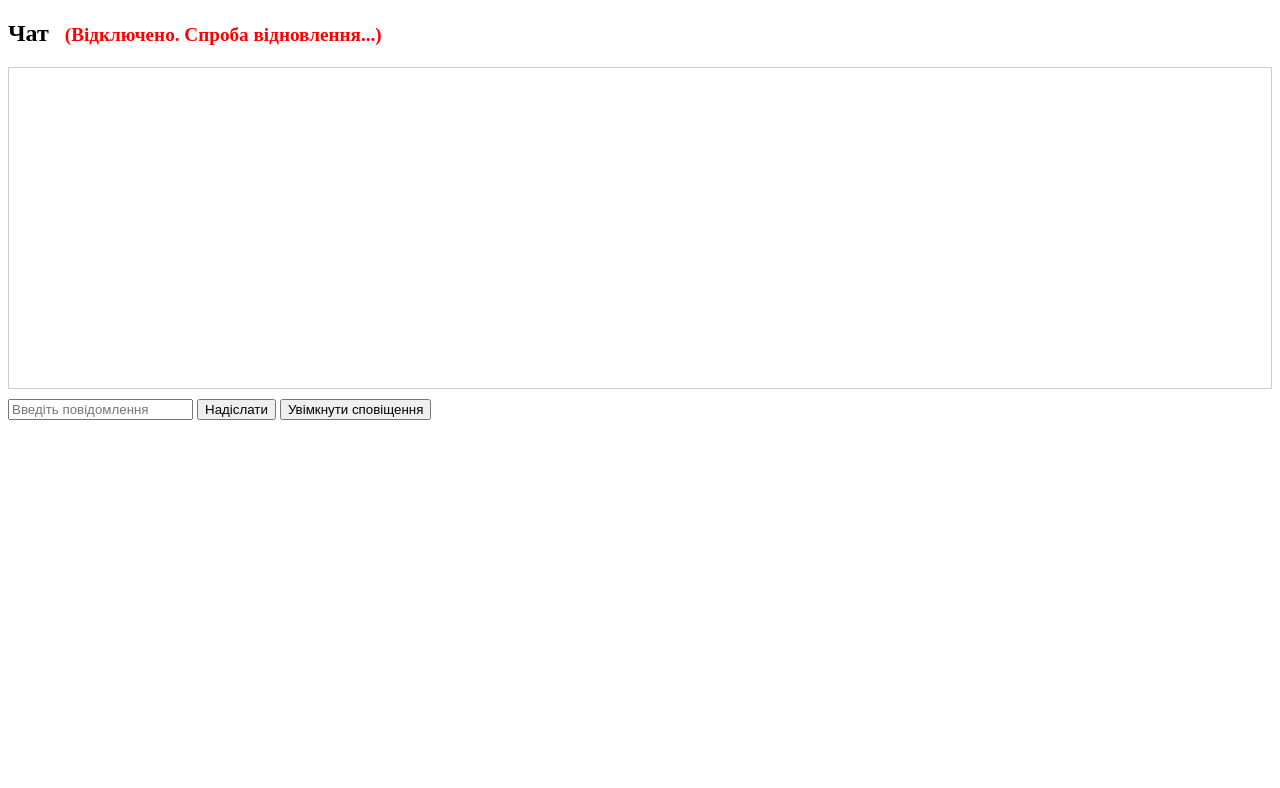
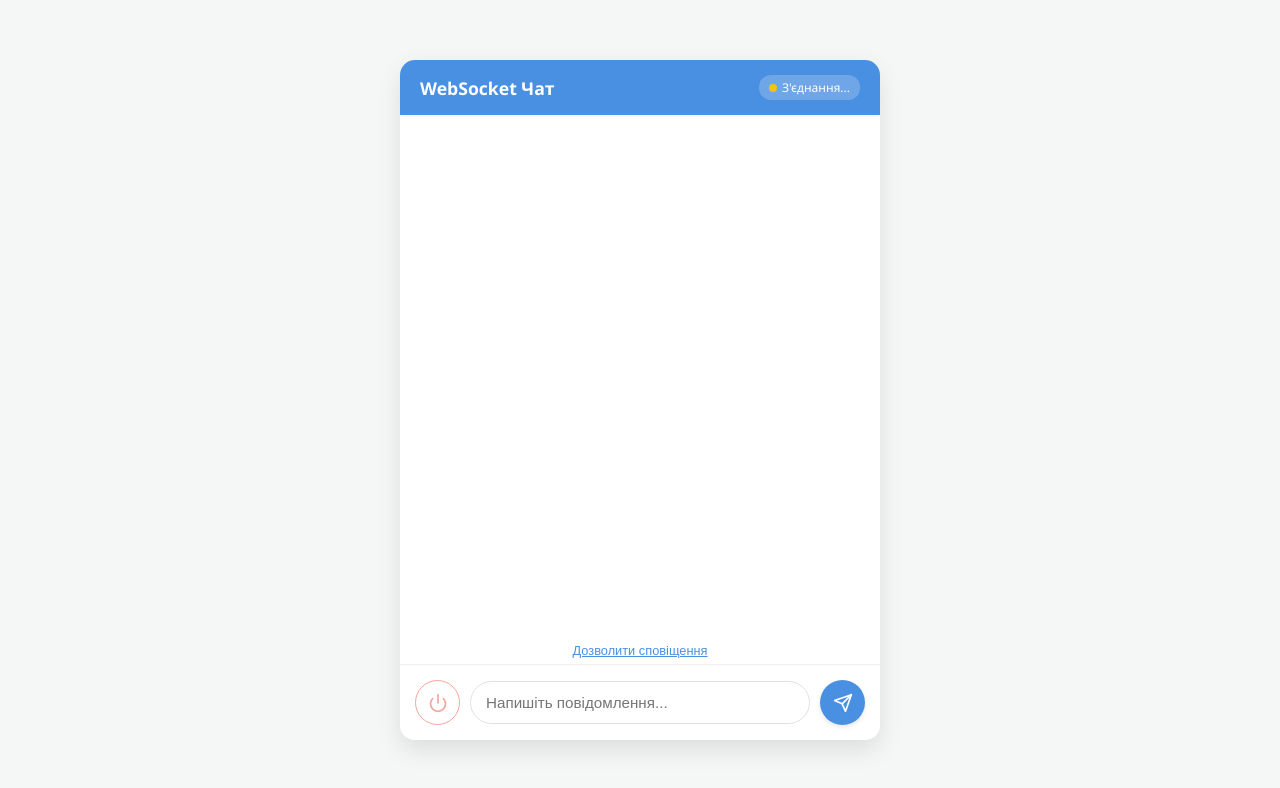
Before and after one commit to IlyaZainchovskiy/WebSocket, a website: page index.html in a window 1280 px wide. Drawn offline with Linux system fonts and the light colour scheme.

Commit message:
UPDATE index.html

```diff
--- a/index.html
+++ b/index.html
@@ -1,28 +1,57 @@
 <!DOCTYPE html>
 <html lang="uk">
-
 <head>
     <meta charset="UTF-8">
+    <meta name="viewport" content="width=device-width, initial-scale=1.0">
     <title>Чат на WebSocket</title>
-    <style>
-        .system-msg { color: gray; font-style: italic; font-size: 0.9em; }
-        .user-msg { margin: 5px 0; }
-        #status { font-size: 0.8em; margin-left: 10px; }
-    </style>
+    <link rel="stylesheet" href="style.css">
 </head>
 
 <body>
-    <h2>Чат <span id="status" style="color: red;">(Відключено)</span></h2>
-    <div id="chat" style="border: 1px solid #ccc; height: 300px; overflow-y: scroll; padding: 10px; margin-bottom: 10px;"></div>
-    <input id="message" placeholder="Введіть повідомлення">
-    <button onclick="sendMessage()">Надіслати</button>
-    <button onclick="requestNotificationPermission()">Увімкнути сповіщення</button>
+    <div class="chat-container">
+        <header>
+            <h2>WebSocket Чат</h2>
+            <div class="status-badge">
+                <span class="status-dot" id="statusDot"></span>
+                <span id="statusText">Відключено</span>
+            </div>
+        </header>
+
+        <div id="chat">
+        </div>
+
+        <div style="padding: 0 15px;">
+            <button onclick="requestNotificationPermission()" class="notification-btn">Дозволити сповіщення</button>
+        </div>
+
+        <div class="controls">
+            <button id="disconnectBtn" onclick="disconnectFromChat()" title="Відключитися" disabled>
+                <svg width="20" height="20" viewBox="0 0 24 24" fill="none" stroke="currentColor" stroke-width="2" stroke-linecap="round" stroke-linejoin="round">
+                    <path d="M18.36 6.64a9 9 0 1 1-12.73 0"></path>
+                    <line x1="12" y1="2" x2="12" y2="12"></line>
+                </svg>
+            </button>
+            <input id="message" placeholder="Напишіть повідомлення..." autocomplete="off">
+            <button id="sendBtn" onclick="sendMessage()" title="Надіслати">
+                <svg width="20" height="20" viewBox="0 0 24 24" fill="none" stroke="currentColor" stroke-width="2" stroke-linecap="round" stroke-linejoin="round">
+                    <line x1="22" y1="2" x2="11" y2="13"></line>
+                    <polygon points="22 2 15 22 11 13 2 9 22 2"></polygon>
+                </svg>
+            </button>
+        </div>
+    </div>
 
     <script>
         let socket;
+        let myUserId = null;
+        let isManualDisconnect = false;
+
         const chat = document.getElementById('chat');
-        const statusSpan = document.getElementById('status');
+        const statusText = document.getElementById('statusText');
+        const statusDot = document.getElementById('statusDot');
         const messageInput = document.getElementById('message');
+        const sendBtn = document.getElementById('sendBtn');
+        const disconnectBtn = document.getElementById('disconnectBtn');
 
         function requestNotificationPermission() {
             if (Notification.permission !== "granted") {
@@ -30,27 +59,60 @@
             }
         }
 
+        function updateStatus(text, color) {
+            statusText.innerText = text;
+            statusDot.style.backgroundColor = color;
+
+            if (color === 'green' || color === '#2ecc71') {
+                statusDot.style.boxShadow = "0 0 5px #2ecc71";
+            } else {
+                statusDot.style.boxShadow = "none";
+            }
+        }
+
         function connect() {
+            isManualDisconnect = false;
+            toggleInputs(true);
+
             socket = new WebSocket('ws://localhost:3000');
 
             socket.onopen = () => {
-                statusSpan.innerText = "(Підключено)";
-                statusSpan.style.color = "green";
+                updateStatus("У мережі", "#2ecc71");
+                disconnectBtn.disabled = false;
                 addMessageToChat("З'єднання встановлено", true);
             };
 
             socket.onmessage = (event) => {
+                const processData = (text) => {
+                    try {
+                        if (text.startsWith('{') && text.includes('"type":"system"')) {
+                            const data = JSON.parse(text);
+                            if (data.action === 'init' && data.id) {
+                                myUserId = data.id;
+                                console.log("Мій ID:", myUserId);
+                                return;
+                            }
+                        }
+                    } catch (e) {}
+                    handleMessage(text);
+                };
+
                 if (typeof event.data === 'string') {
-                    handleMessage(event.data);
+                    processData(event.data);
                 } else {
-                    event.data.text().then(text => handleMessage(text));
+                    event.data.text().then(text => processData(text));
                 }
             };
 
             socket.onclose = (event) => {
-                statusSpan.innerText = "(Відключено. Спроба відновлення...)";
-                statusSpan.style.color = "red";
-                setTimeout(connect, 3000);
+                if (isManualDisconnect) {
+                    updateStatus("Відключено", "gray");
+                    disconnectBtn.disabled = true;
+                } else {
+                    updateStatus("З'єднання...", "#f1c40f");
+                    disconnectBtn.disabled = true;
+                    setTimeout(connect, 3000);
+                }
             };
 
             socket.onerror = (error) => {
@@ -60,11 +122,11 @@
         }
 
         function handleMessage(text) {
-            const isSystem = text.startsWith('>>>') || text.startsWith('<<<');
+            const isSystem = text.startsWith('>>>') || text.startsWith('<<<') || text.includes('приєднався');
             addMessageToChat(text, isSystem);
 
             if (document.hidden && Notification.permission === "granted" && !isSystem) {
-                new Notification("Нове повідомлення в чаті", {
+                new Notification("Нове повідомлення", {
                     body: text,
                     icon: "https://cdn-icons-png.flaticon.com/512/134/134914.png"
                 });
@@ -74,18 +136,56 @@
         function addMessageToChat(text, isSystem = false) {
             const newMessage = document.createElement('div');
             newMessage.innerText = text;
-            newMessage.className = isSystem ? 'system-msg' : 'user-msg';
+            newMessage.className = isSystem ? 'message system-msg' : 'message user-msg';
             chat.appendChild(newMessage);
             chat.scrollTop = chat.scrollHeight;
         }
 
         function sendMessage() {
-            const message = messageInput.value;
+            const message = messageInput.value.trim();
             if (message && socket.readyState === WebSocket.OPEN) {
                 socket.send(message);
                 messageInput.value = '';
+                messageInput.focus();
+            } else if (!message) {
             } else {
                 alert("Немає з'єднання з сервером");
+            }
+        }
+
+        function disconnectFromChat() {
+            if (!myUserId) {
+                alert("Помилка: ID користувача не знайдено.");
+                return;
+            }
+            disconnectBtn.disabled = true;
+
+            fetch(`http://localhost:3000/disconnect?id=${myUserId}`)
+                .then(response => {
+                    if (response.ok) {
+                        isManualDisconnect = true;
+                        addMessageToChat("Ви успішно відключились", true);
+                        toggleInputs(false);
+                    } else {
+                        response.text().then(text => alert("Помилка сервера: " + text));
+                        disconnectBtn.disabled = false;
+                    }
+                })
+                .catch(err => {
+                    console.error("Помилка запиту:", err);
+                    alert("Не вдалося виконати запит на відключення.");
+                    disconnectBtn.disabled = false;
+                });
+        }
+
+        function toggleInputs(enable) {
+            messageInput.disabled = !enable;
+            sendBtn.disabled = !enable;
+
+            if (!enable) {
+                messageInput.placeholder = "Ви відключені від чату";
+            } else {
+                messageInput.placeholder = "Напишіть повідомлення...";
             }
         }
 
@@ -98,5 +198,4 @@
         connect();
     </script>
 </body>
-
 </html>
```
